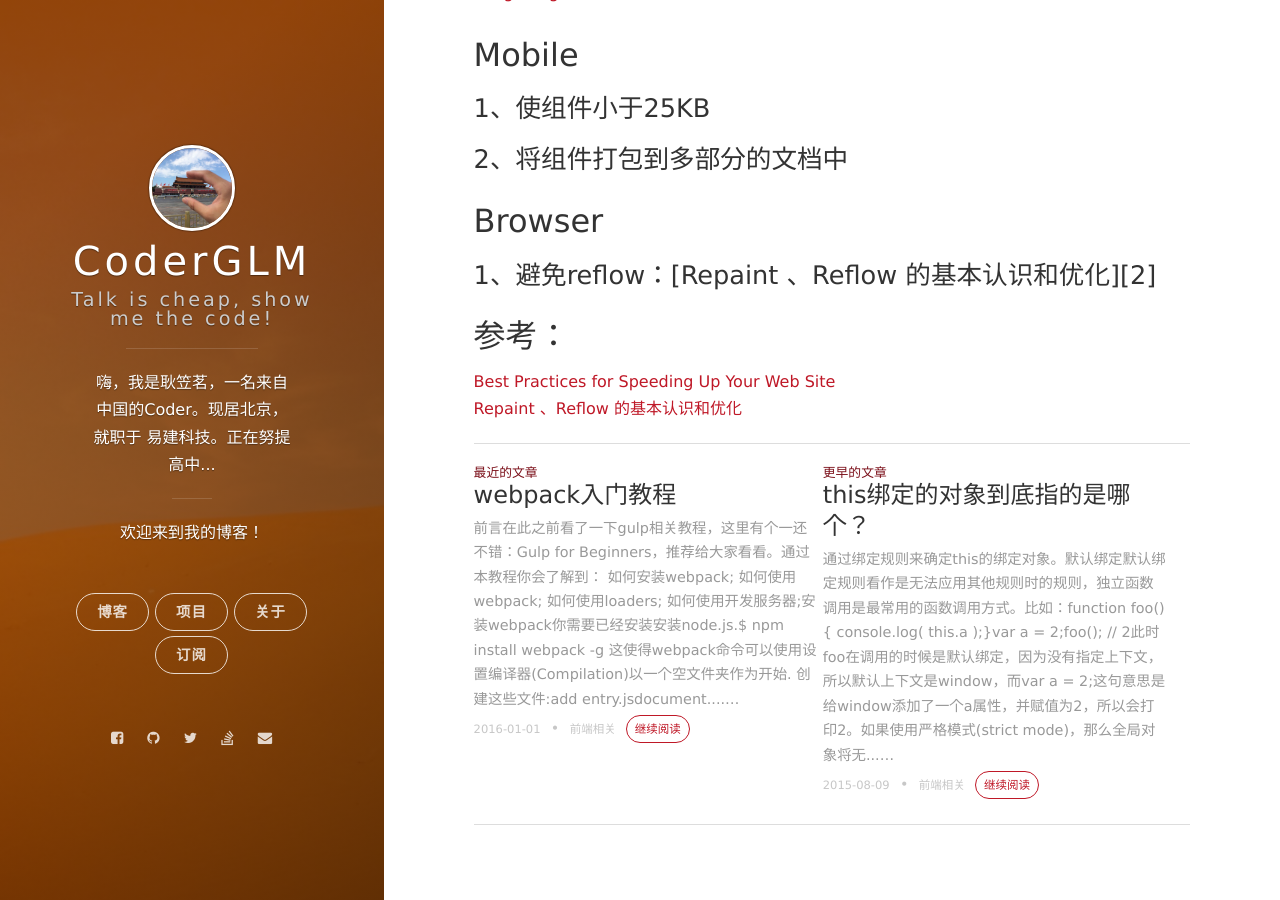
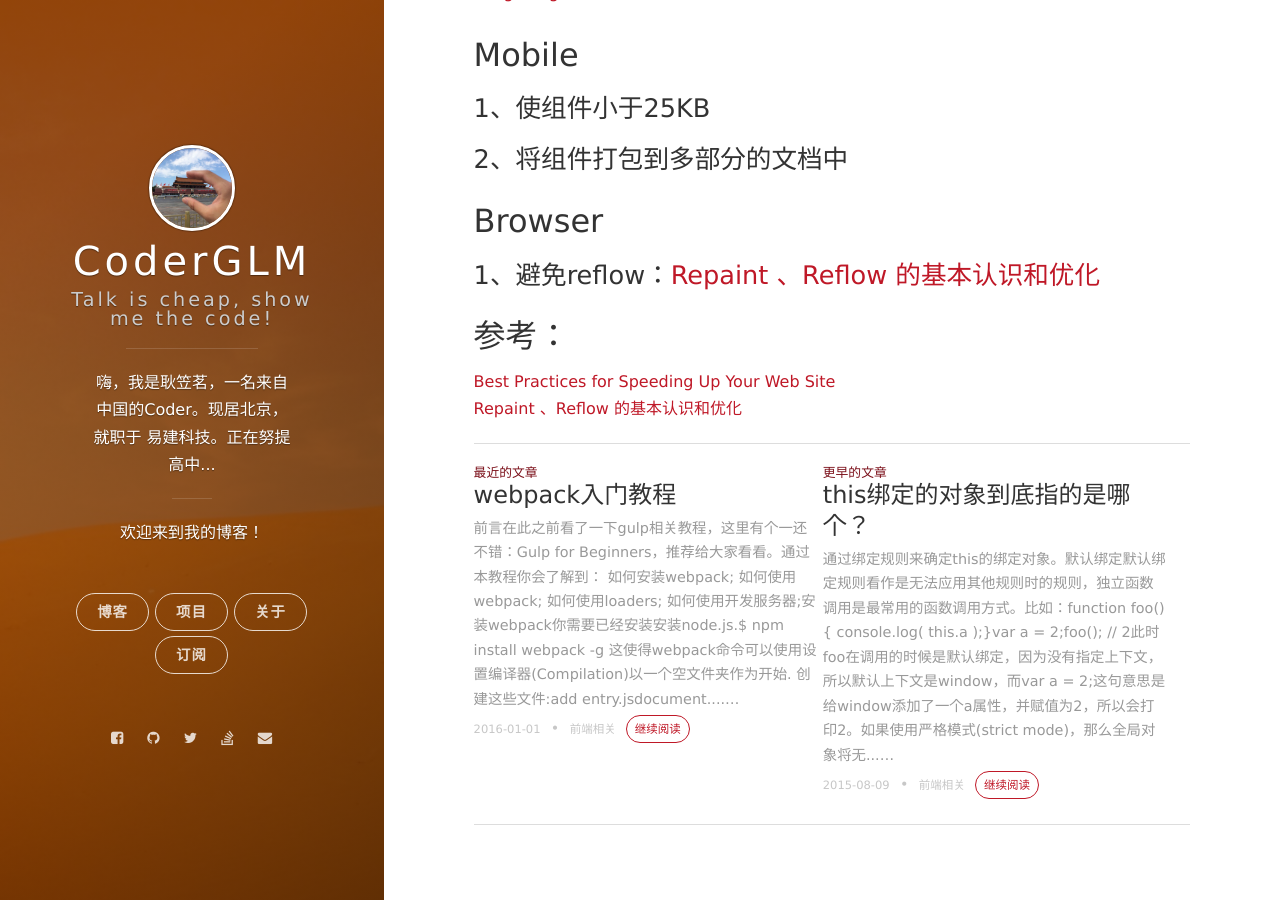
Before and after one commit to CoderLim/jekyll-based-blog, a Jekyll site: the page built from _posts/2015-10-01-frontend-optimazation.markdown, in a window 1280 px wide and 900 px high, scrolled down 5528 px. Built offline with Jekyll 4.4.1, drawn with Linux system fonts in a browser that asks for light colours; nearby versions of some CDN libraries; comment, search, counter and statistics services are not loaded; part of the change alters nothing that is shown.

```diff
--- a/_posts/2015-10-01-frontend-optimazation.markdown
+++ b/_posts/2015-10-01-frontend-optimazation.markdown
@@ -206,3 +206,4 @@ favicon.ico 是保存在服务器网站根目录的图片。它是一个必然
 
 
 [1]:http://baike.baidu.com/link?url=6SjPcEJePTLKWT4ERuBR6NFpRPbuUyPip7srH1tSC791q93iERuyO96TbP3im8jBqBfbkSvn8x3Dwznyxexld_ "http code"
+[2]:https://segmentfault.com/a/1190000002629708 "Repaint 、Reflow 的基本认识和优化"
```
